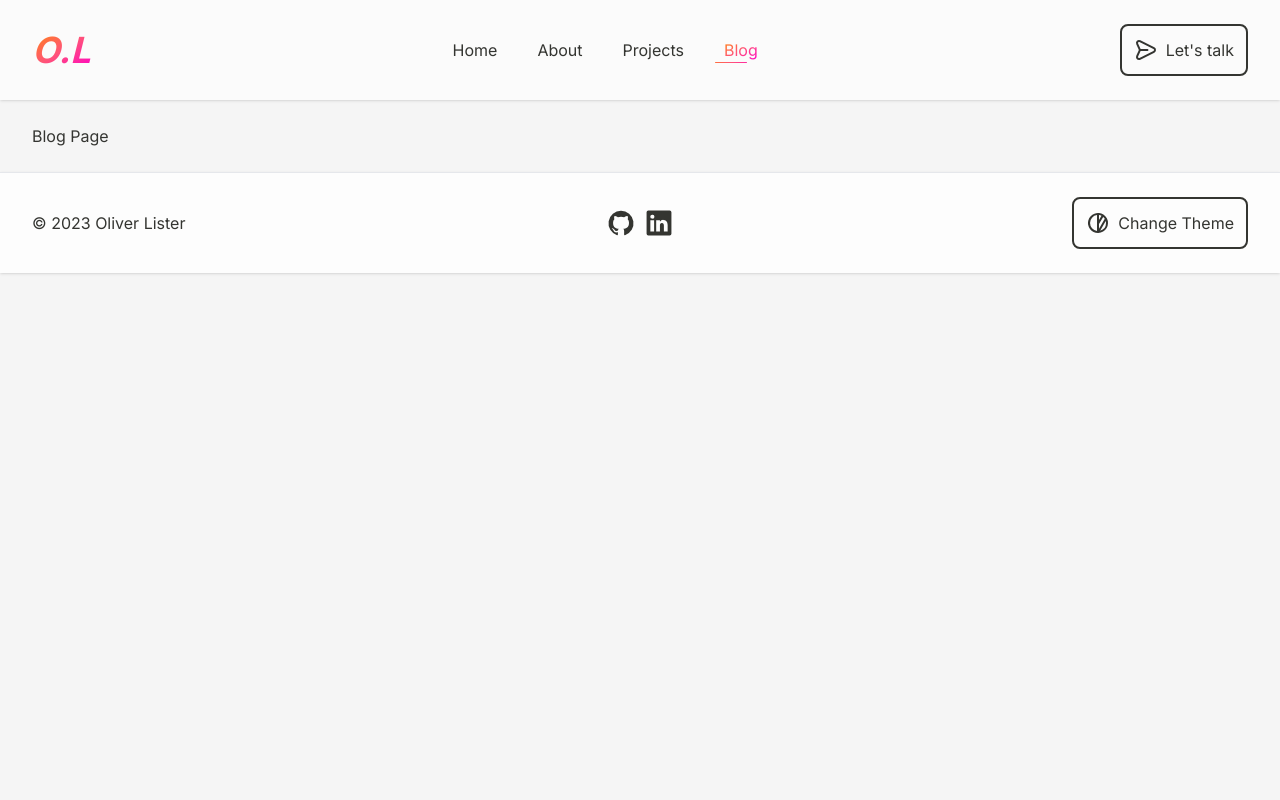
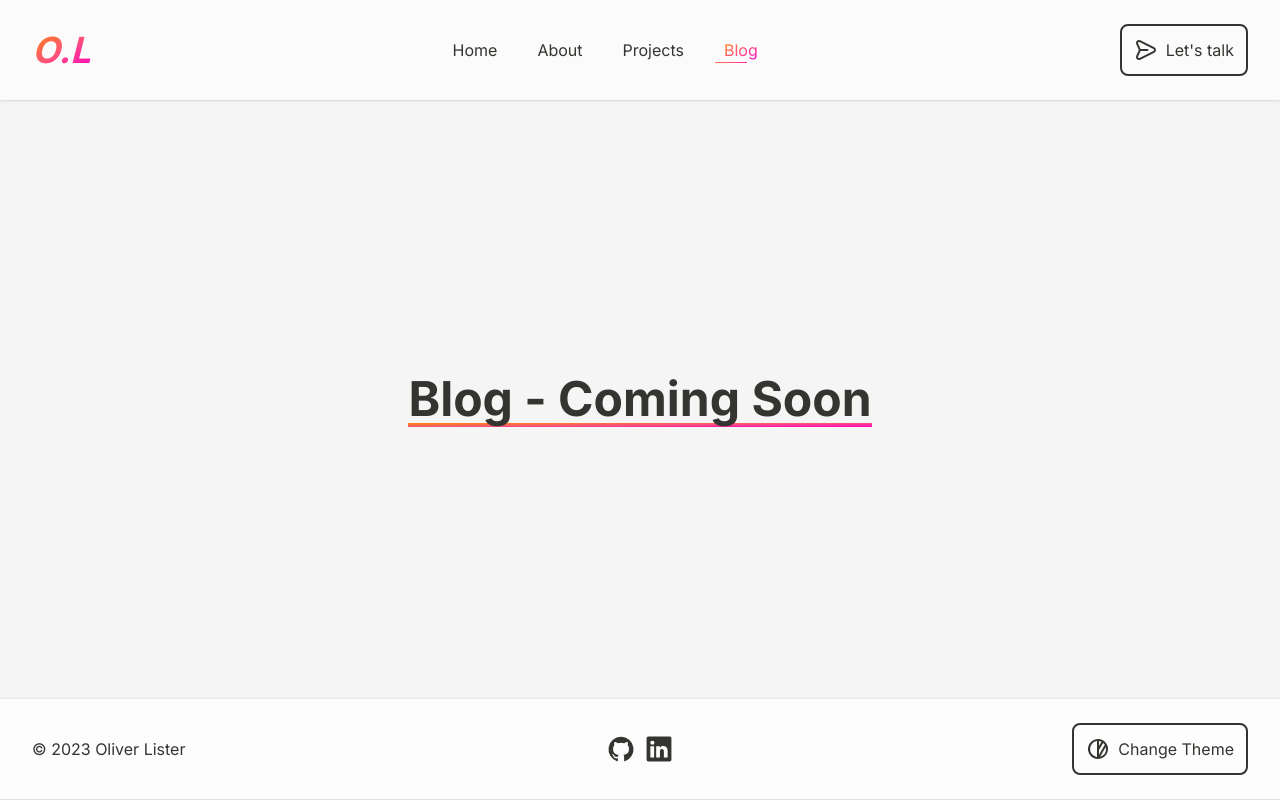
Before and after one commit to oliver-lister/oliverlister_dev, a Next.js app: page /blog in a window 1280 px wide. Built offline with nearby package versions, Linux system fonts and the light colour scheme.

Commit message:
added blog info

```diff
--- a/src/app/blog/page.tsx
+++ b/src/app/blog/page.tsx
@@ -1,3 +1,10 @@
 export default function Blog() {
-  return <h2>Blog Page</h2>;
+  return (
+    <section className="hero grid items-center justify-center">
+      <div className="relative inline max-w-max">
+        <h2 className="text-5xl font-bold">Blog - Coming Soon</h2>
+        <span className="absolute bg-gradient w-full h-1 z-[-1]"></span>
+      </div>
+    </section>
+  );
 }
--- a/src/app/projects/page.tsx
+++ b/src/app/projects/page.tsx
@@ -65,7 +65,7 @@ export default function Projects() {
         <h2 className="text-5xl font-bold">Projects</h2>
         <span className="absolute bg-gradient w-full h-1 z-[-1]"></span>
       </div>
-      <div className="grid gap-4">
+      <div className="grid gap-6">
         {projects.map(
           ({ title, description, url, githubUrl, imageSrc, tags }) => (
             <Card
```
